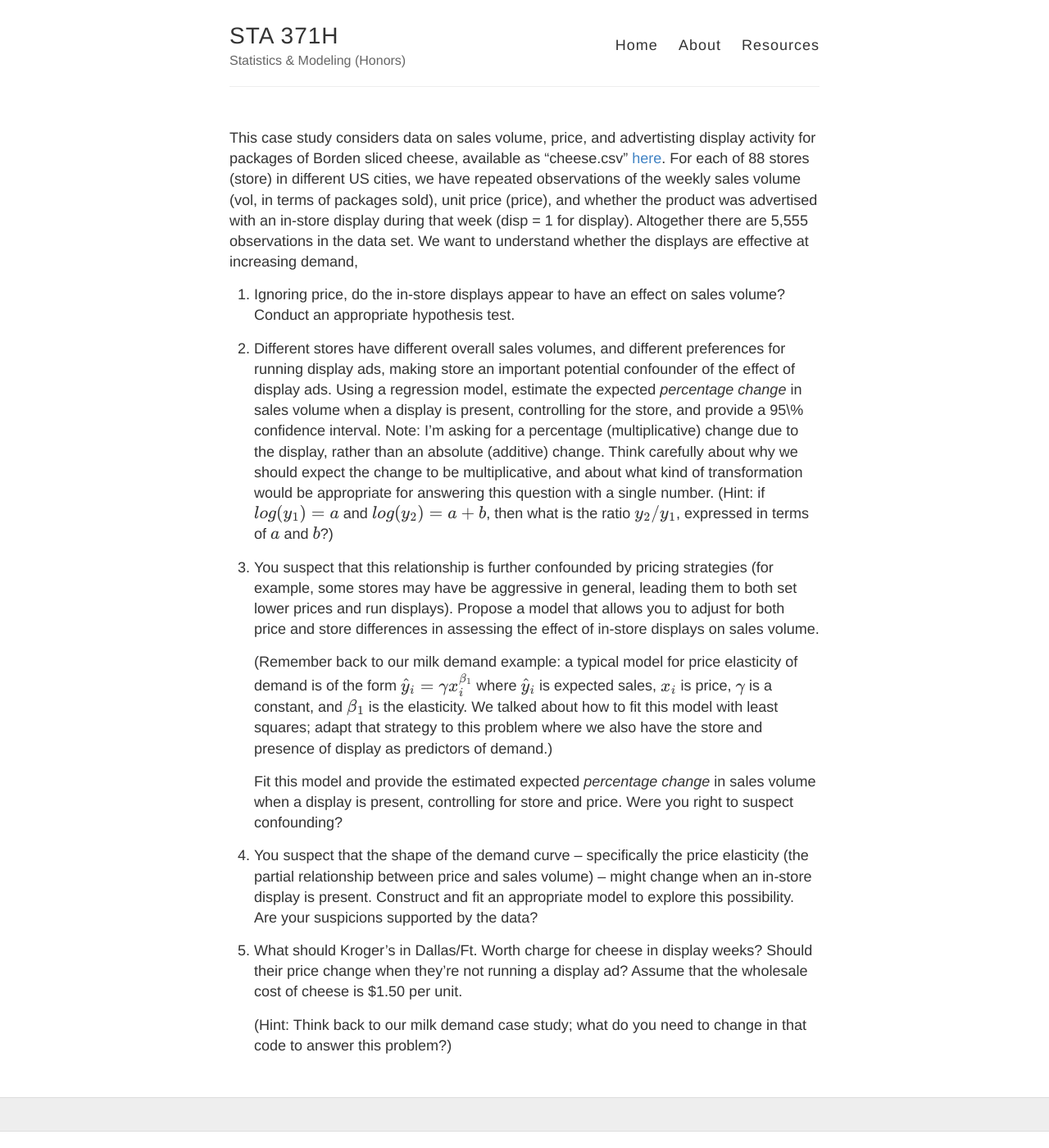
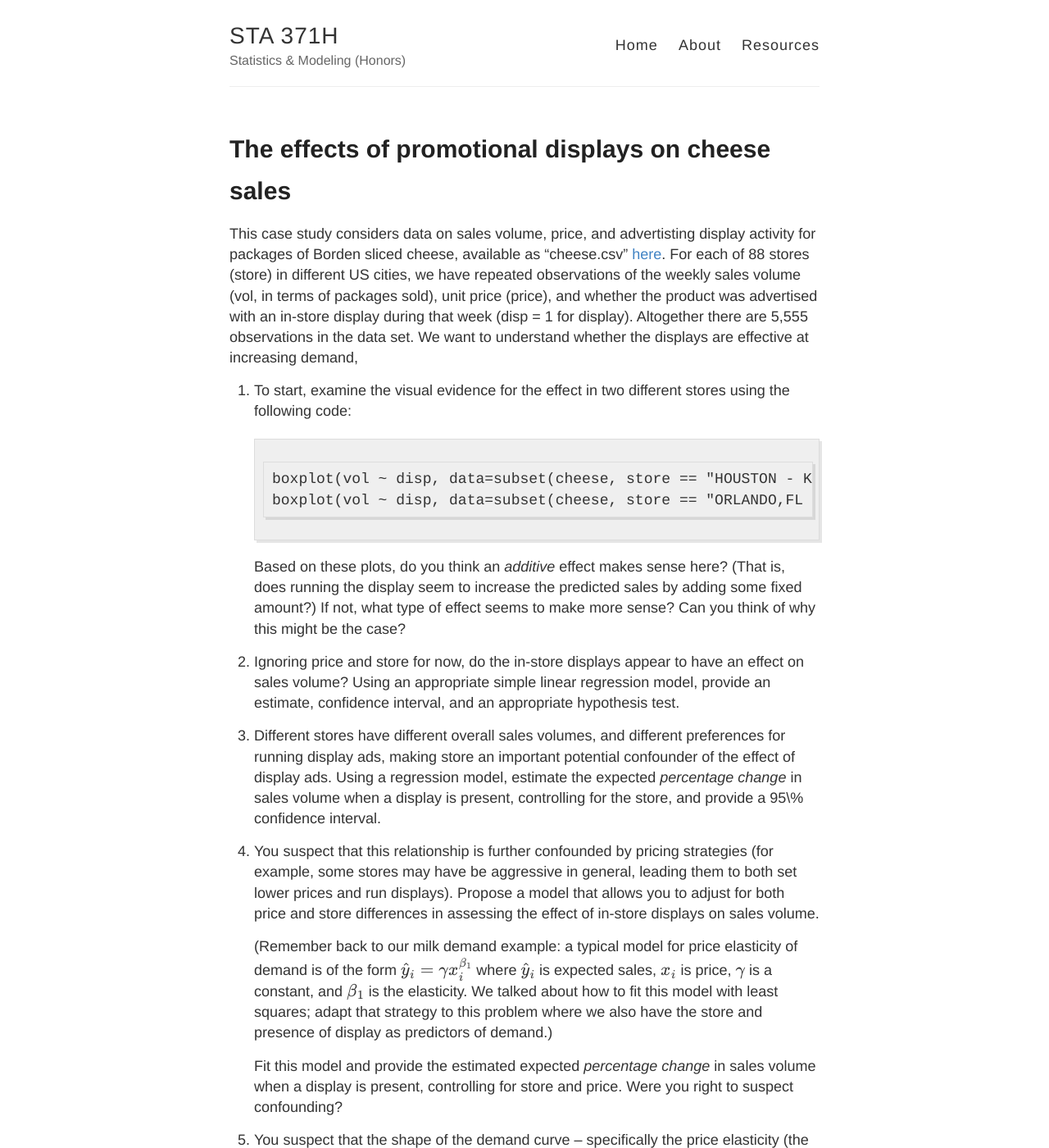
Before and after one commit to jaredsmurray/sta371h, a Jekyll site: the page built from docs/files/ex_cheese.md, in a window 1280 px wide and 1400 px high. Shown: the whole window at 82% size. Built offline with Jekyll 4.4.1, drawn with Linux system fonts in a browser that asks for light colours; our own code applies the rules of GitHub Pages for plain Markdown files; formulas are drawn with MathJax 3.

Commit message:
Update ex_cheese.md

````diff
--- a/docs/files/ex_cheese.md
+++ b/docs/files/ex_cheese.md
@@ -1,11 +1,11 @@
 ---
 layout: page
-title: Cheese sales and promotional displays: Modeling demand
+title: The effects of promotional displays on cheese sales
 ---
 
 This case study considers data on sales volume, price, and advertisting
 display activity for packages of Borden sliced cheese, available as
-“cheese.csv” [here](https://jgscott.github.io/STA371H_Spring2018/data/cheese.csv).
+“cheese.csv” [here](https://jaredsmurray.github.io/sta371h/data/cheese.csv).
 For each of 88 stores (store) in different
 US cities, we have repeated observations of the weekly sales volume
 (vol, in terms of packages sold), unit price (price), and whether the
@@ -13,19 +13,19 @@
 = 1 for display). Altogether there are 5,555 observations in the data set.
 We want to understand whether the displays are effective at increasing demand,
 
+1. To start, examine the visual evidence for the effect in two different stores using the following code:
+```
+boxplot(vol ~ disp, data=subset(cheese, store == "HOUSTON - KROGER CO"))
+boxplot(vol ~ disp, data=subset(cheese, store == "ORLANDO,FL - FOOD LION"))
+```
+Based on these plots, do you think an *additive* effect makes sense here? (That is, does running the display seem to increase the predicted
+sales by adding some fixed amount?) If not, what type of effect seems to make more sense? Can you think of why this might be the case?
 
-1. Ignoring price, do the in-store displays appear to have an effect on
-sales volume? Conduct an appropriate hypothesis test.
+2. Ignoring price and store for now, do the in-store displays appear to have an effect on
+sales volume? Using an appropriate simple linear regression model, provide an estimate, confidence interval, and an appropriate hypothesis test.
 
 2. Different stores have different overall sales volumes, and different preferences for running display ads, making store an important potential confounder of the effect of display ads. Using a regression model, estimate the expected *percentage change* in sales volume
 when a display is present, controlling for the store, and provide a 95\% confidence interval.
-Note: I’m asking for a percentage
-(multiplicative) change due to the display, rather than an
-absolute (additive) change. Think carefully about why we should
-expect the change to be multiplicative, and about what kind of
-transformation would be appropriate for answering this question
-with a single number. (Hint: if $log(y_1)=a$ and $log(y_2) = a + b$,
-then what is the ratio $y_2/y_1$, expressed in terms of $a$ and $b$?)
 
 3. You suspect that this relationship is further confounded by pricing strategies (for example, some stores may have be aggressive in general,
 leading them to both set lower prices and run displays). Propose a model that allows you to adjust for both price and store differences in assessing the effect of in-store displays on sales volume.
````
